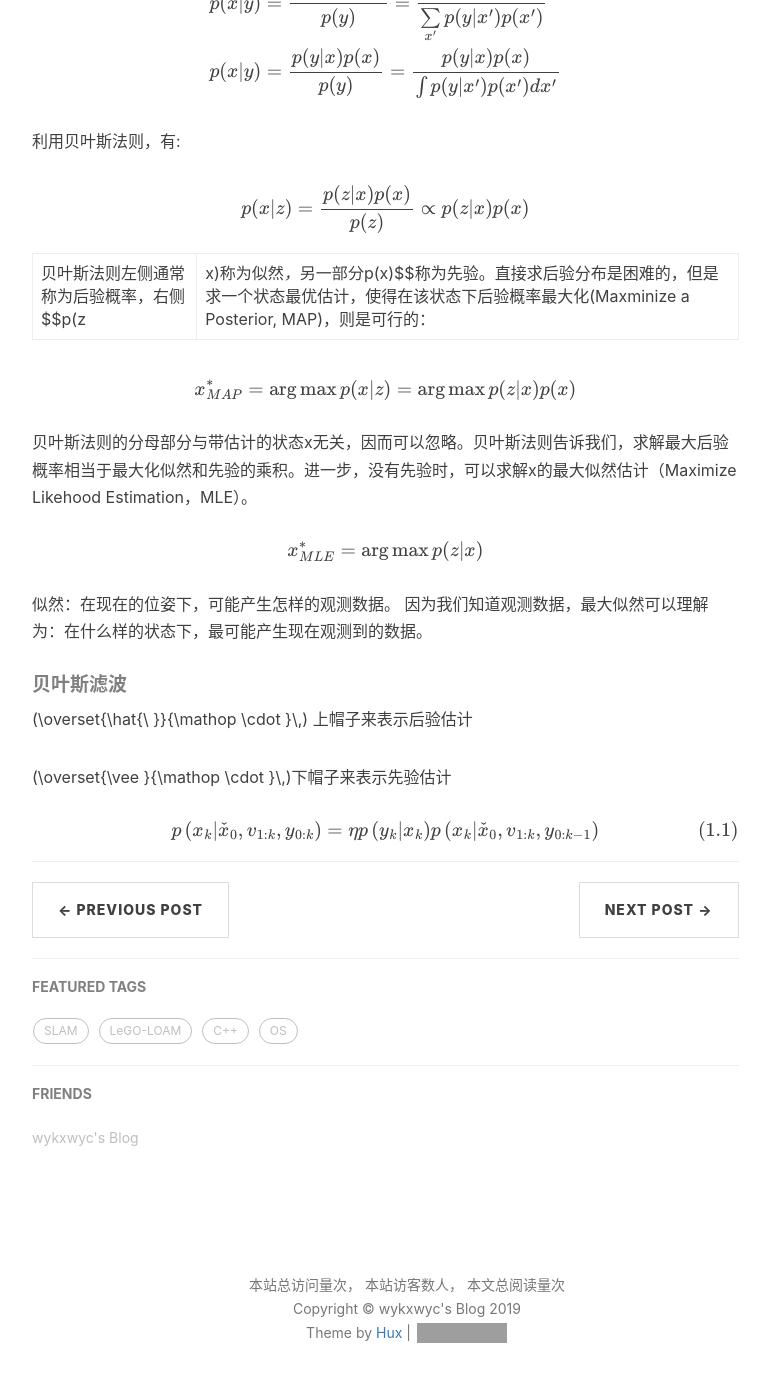
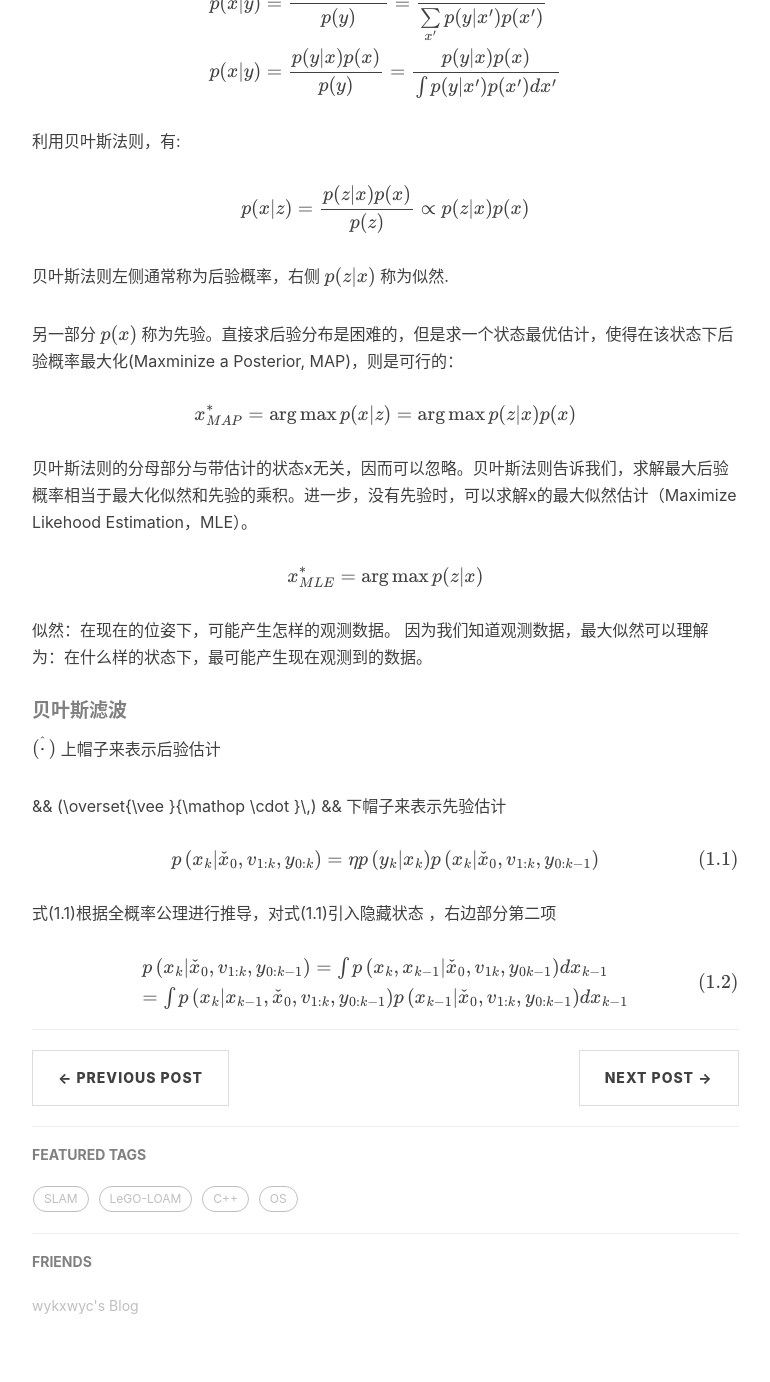
Before and after one commit to wykxwyc/wykxwyc.github.io, a Jekyll site: the page built from _posts/2019-04-03-Summary-of-Filters.markdown, in a window 1280 px wide and 1400 px high, scrolled down 2119 px. Shown: the top 1382 px of the window, without its empty margins (233-1003 px from the left). Built offline with Jekyll 4.4.1, drawn with Linux system fonts in a browser that asks for light colours; formulas are drawn with MathJax 3; comment, search, counter and statistics services are not loaded; grey boxes are pictures that could not be loaded.

Commit message:
modify post

```diff
--- a/_posts/2019-04-03-Summary-of-Filters.markdown
+++ b/_posts/2019-04-03-Summary-of-Filters.markdown
@@ -35,7 +35,15 @@ A Multi-State Constraint Kalman Filter for Vision-aided Inertial Navigation (Ana
 
 ##### 贝叶斯准则基本理论
 贝叶斯准则的基本概念：
-两个随机变量 $ X $ 和 $ Y $ 的联合分布由下式给出：
+两个随机变量
+$$
+X
+$$
+和
+$$
+Y
+$$
+的联合分布由下式给出：
 
 $$
 p(x,y)=p(X=x,Y=y)
@@ -83,7 +91,17 @@ $$
 p(x|z)=\frac{p(z|x)p(x)}{p(z)}\propto p(z|x)p(x)
 $$
 
-贝叶斯法则左侧通常称为后验概率，右侧 $$p(z|x)$$ 称为似然，另一部分$$p(x)$$称为先验。直接求后验分布是困难的，但是求一个状态最优估计，使得在该状态下后验概率最大化(Maxminize a Posterior, MAP)，则是可行的：
+贝叶斯法则左侧通常称为后验概率，右侧
+$$
+p(z|x)
+$$
+称为似然.
+
+另一部分
+$$
+p(x)
+$$
+称为先验。直接求后验分布是困难的，但是求一个状态最优估计，使得在该状态下后验概率最大化(Maxminize a Posterior, MAP)，则是可行的：
 
 $$
 x_{M A P}^{*}=\arg \max p(x | z)=\arg \max p(z | x) p(x)
@@ -99,10 +117,22 @@ $$
 因为我们知道观测数据，最大似然可以理解为：在什么样的状态下，最可能产生现在观测到的数据。
 
 ##### 贝叶斯滤波
-(\overset{\hat{\ }}{\mathop \cdot }\,) 上帽子来表示后验估计
+$$
+(\overset{\hat{\ }}{\mathop \cdot }\,)
+$$
+上帽子来表示后验估计
 
-(\overset{\vee }{\mathop \cdot }\,)下帽子来表示先验估计
+&&
+(\overset{\vee }{\mathop \cdot }\,)
+&&
+下帽子来表示先验估计
 
 $$
 p\left(x_{k} | \check{x}_{0}, v_{1:k}, y_{0:k}\right)=\eta p\left(y_{k} | x_{k}\right) p\left(x_{k} | \check{x}_{0}, v_{1:k}, y_{0:k-1}\right) \tag{1.1}
 $$
+
+式(1.1)根据全概率公理进行推导，对式(1.1)引入隐藏状态 ，右边部分第二项
+
+$$
+\begin{array}{l}{p\left(x_{k} | \check{x}_{0}, v_{1:k}, y_{0 : k-1}\right)=\int p\left(x_{k}, x_{k-1} | \check{x}_{0}, v_{1 k}, y_{0 k-1}\right) d x_{k-1}} \\ {=\int p\left(x_{k} | x_{k-1}, \check{x}_{0}, v_{1:k}, y_{0:k-1}\right) p\left(x_{k-1} | \check{x}_{0}, v_{1 : k}, y_{0 : k-1}\right) d x_{k-1}}\end{array} \tag{1.2}
+$$
```
